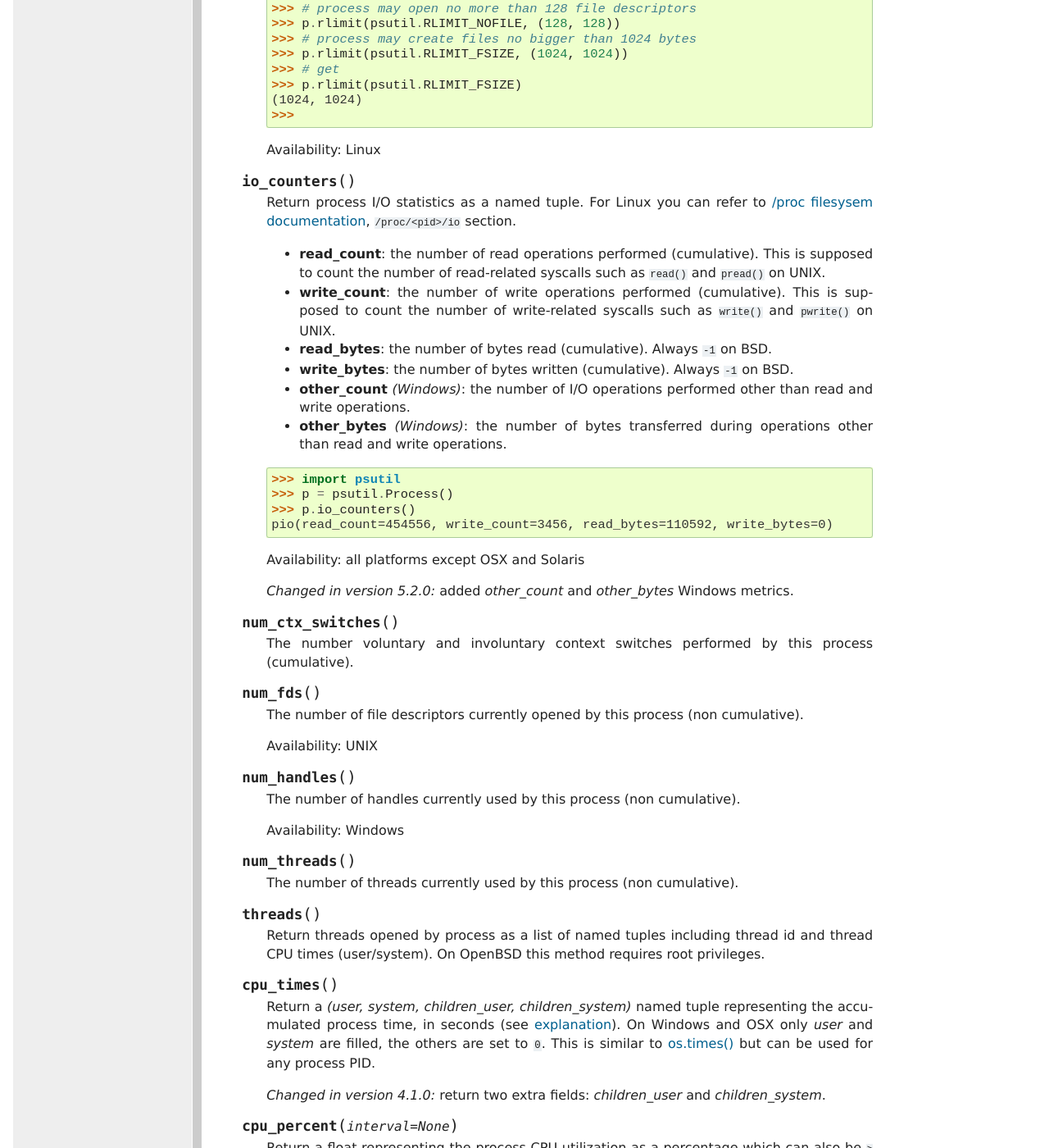
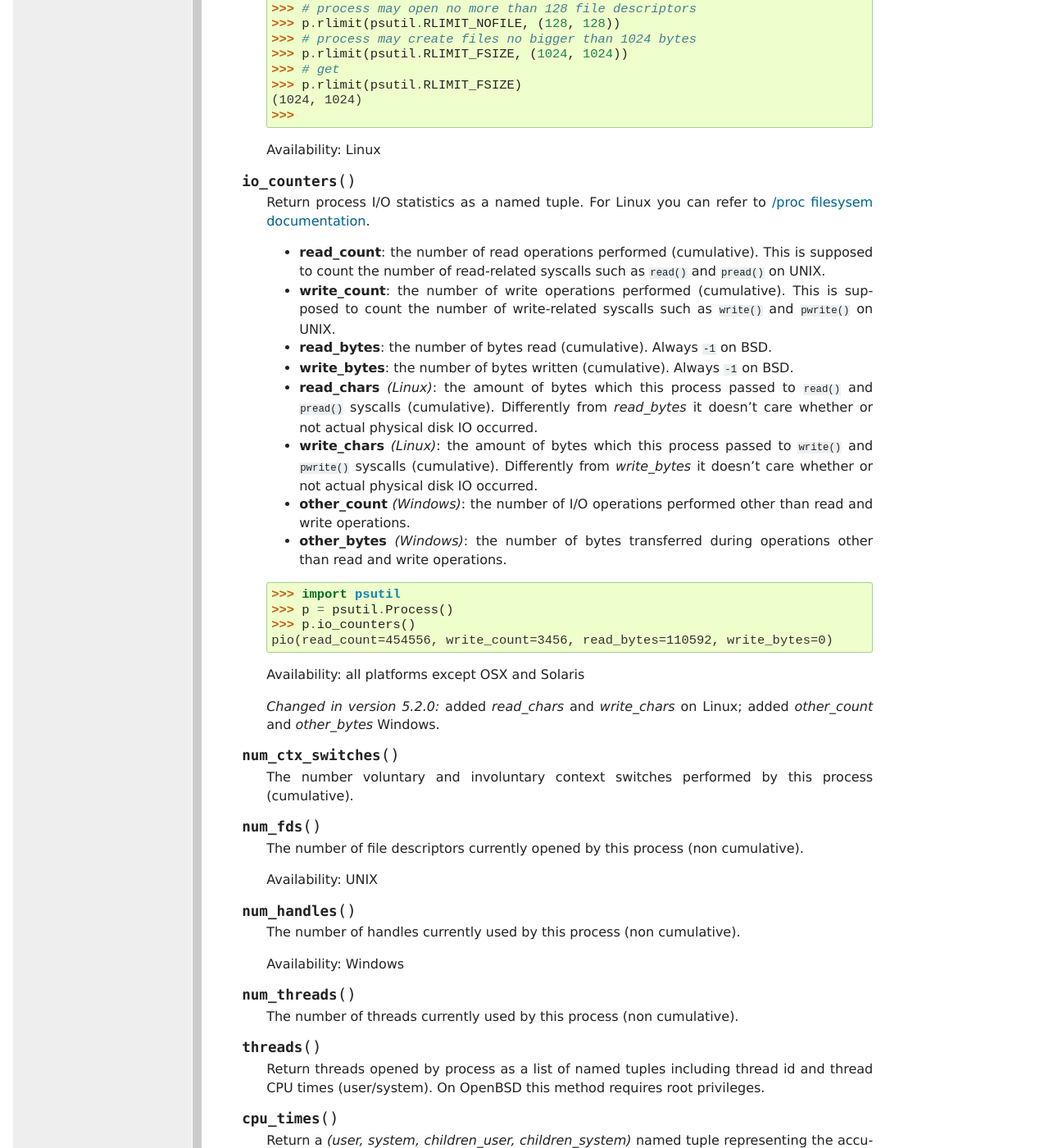
Before and after one commit to giampaolo/psutil, a Sphinx documentation site: the page built from docs/index.rst, in a window 1280 px wide and 1400 px high, scrolled down 19215 px. Shown: the whole window at 82% size. Built offline with Sphinx 7.4.7, drawn with Linux system fonts in a browser that asks for light colours; formulas are drawn with MathJax 3.

Commit message:
#976 / Linux / Process.io_counters(): return also read_chars and write_chars fields

```diff
--- a/HISTORY.rst
+++ b/HISTORY.rst
@@ -10,6 +10,8 @@
 - 971_: [Linux] Add psutil.sensors_fans() function.  (patch by Nicolas Hennion)
 - 976_: [Windows] Process.io_counters() has 2 new fields: *other_count* and
   *other_bytes*.
+- 976_: [Linux] Process.io_counters() has 2 new fields: *read_chars* and
+  *write_chars*.
 
 5.1.3
 =====
--- a/docs/index.rst
+++ b/docs/index.rst
@@ -1215,7 +1215,7 @@ Process class
 
     Return process I/O statistics as a named tuple.
     For Linux you can refer to
-    `/proc filesysem documentation <https://www.kernel.org/doc/Documentation/filesystems/proc.txt>`__, ``/proc/<pid>/io`` section.
+    `/proc filesysem documentation <http://stackoverflow.com/a/3634088>`__.
 
     - **read_count**: the number of read operations performed (cumulative).
       This is supposed to count the number of read-related syscalls such as
@@ -1227,6 +1227,14 @@ Process class
       Always ``-1`` on  BSD.
     - **write_bytes**: the number of bytes written (cumulative).
       Always ``-1`` on  BSD.
+    - **read_chars** *(Linux)*: the amount of bytes which this process passed
+      to ``read()`` and ``pread()`` syscalls (cumulative).
+      Differently from *read_bytes* it doesn't care whether or not actual
+      physical disk IO occurred.
+    - **write_chars** *(Linux)*: the amount of bytes which this process passed
+      to ``write()`` and ``pwrite()`` syscalls (cumulative).
+      Differently from *write_bytes* it doesn't care whether or not actual
+      physical disk IO occurred.
     - **other_count** *(Windows)*: the number of I/O operations performed
       other than read and write operations.
     - **other_bytes** *(Windows)*: the number of bytes transferred during
@@ -1239,8 +1247,8 @@ Process class
 
     Availability: all platforms except OSX and Solaris
 
-    .. versionchanged:: 5.2.0 added *other_count* and *other_bytes* Windows
-      metrics.
+    .. versionchanged:: 5.2.0 added *read_chars* and *write_chars* on Linux;
+      added *other_count* and *other_bytes* Windows.
 
   .. method:: num_ctx_switches()
 
```
Also changed, not shown: 2 other files.
